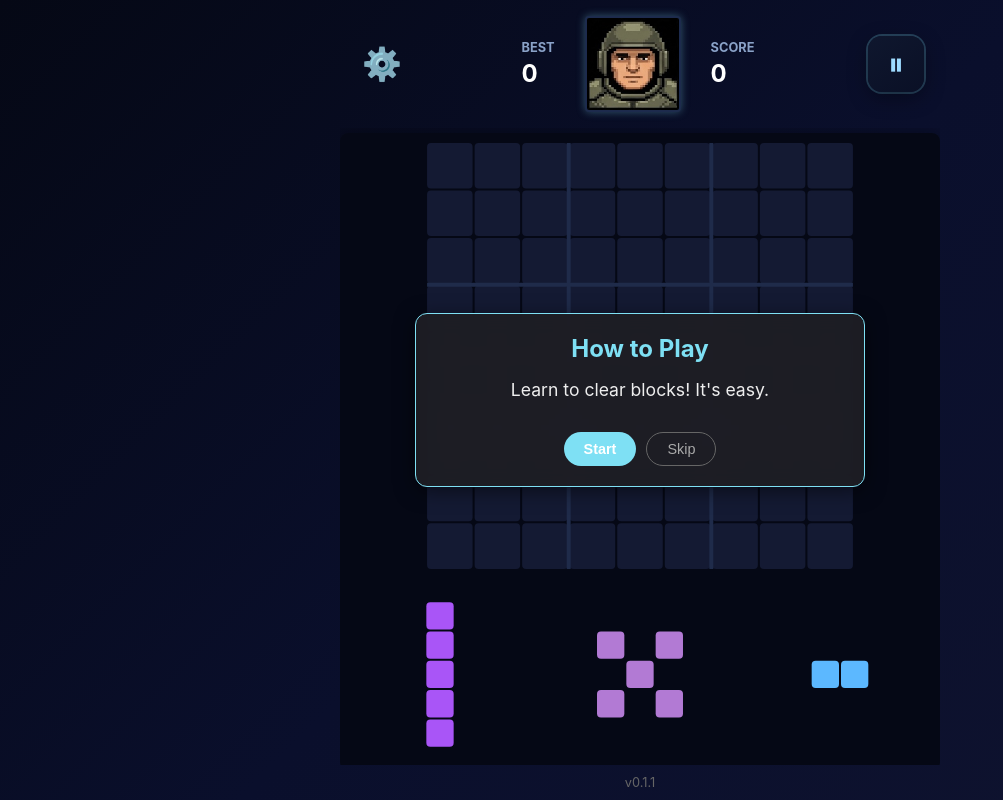
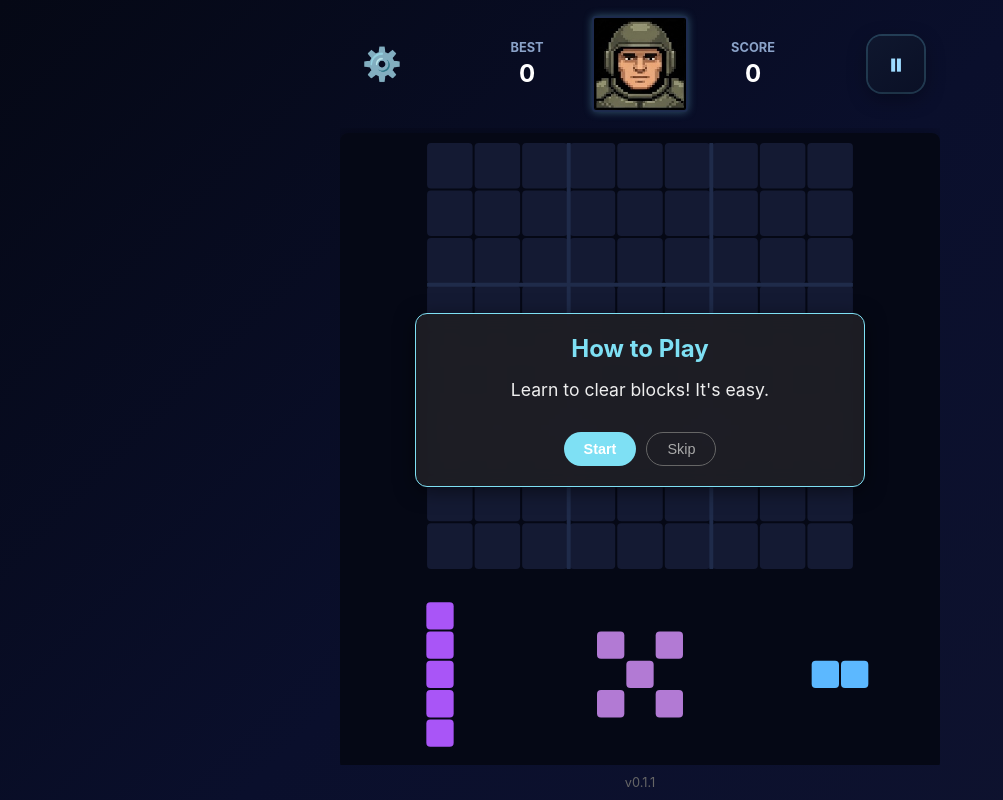
Before and after one commit to mattdanielmurphy/block-puzzle, a website with bundled scripts: page index.html in a window 1280 px wide. Shown: the whole page, without its empty margins (0-1003 px from the left). Built offline with nearby package versions, Linux system fonts and the light colour scheme.

Commit message:
make status face centered horizontally

```diff
--- a/styles.css
+++ b/styles.css
@@ -42,8 +42,8 @@ body {
 }
 
 header {
-    display: flex;
-    justify-content: space-between;
+    display: grid;
+    grid-template-columns: 1fr auto 1fr;
     align-items: center;
     padding: 16px;
     min-height: 80px;
@@ -54,6 +54,7 @@ header {
     display: flex;
     gap: 30px;
     align-items: center;
+    justify-self: center;
 }
 
 .score-label {
@@ -62,6 +63,8 @@ header {
     font-size: 0.8rem;
     color: #8aa2c8;
     font-weight: bold;
+    width: 70px;
+    align-items: center;
 }
 
 .score-label span {
@@ -118,6 +121,14 @@ header {
     font-size: 2rem;
     color: #8aa2c8;
     cursor: pointer;
+}
+
+#settings-btn {
+    justify-self: start;
+}
+
+#pause-btn {
+    justify-self: end;
 }
 
 #pause-btn {
```
